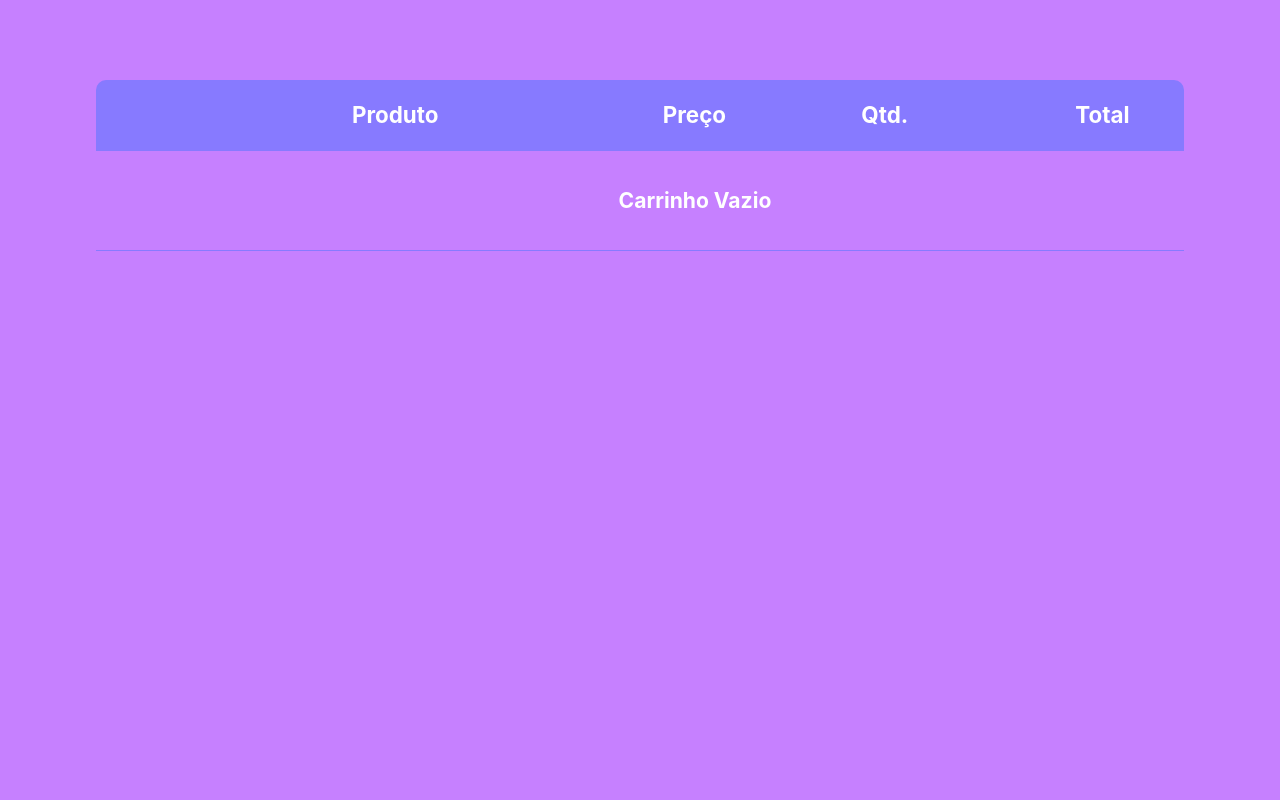
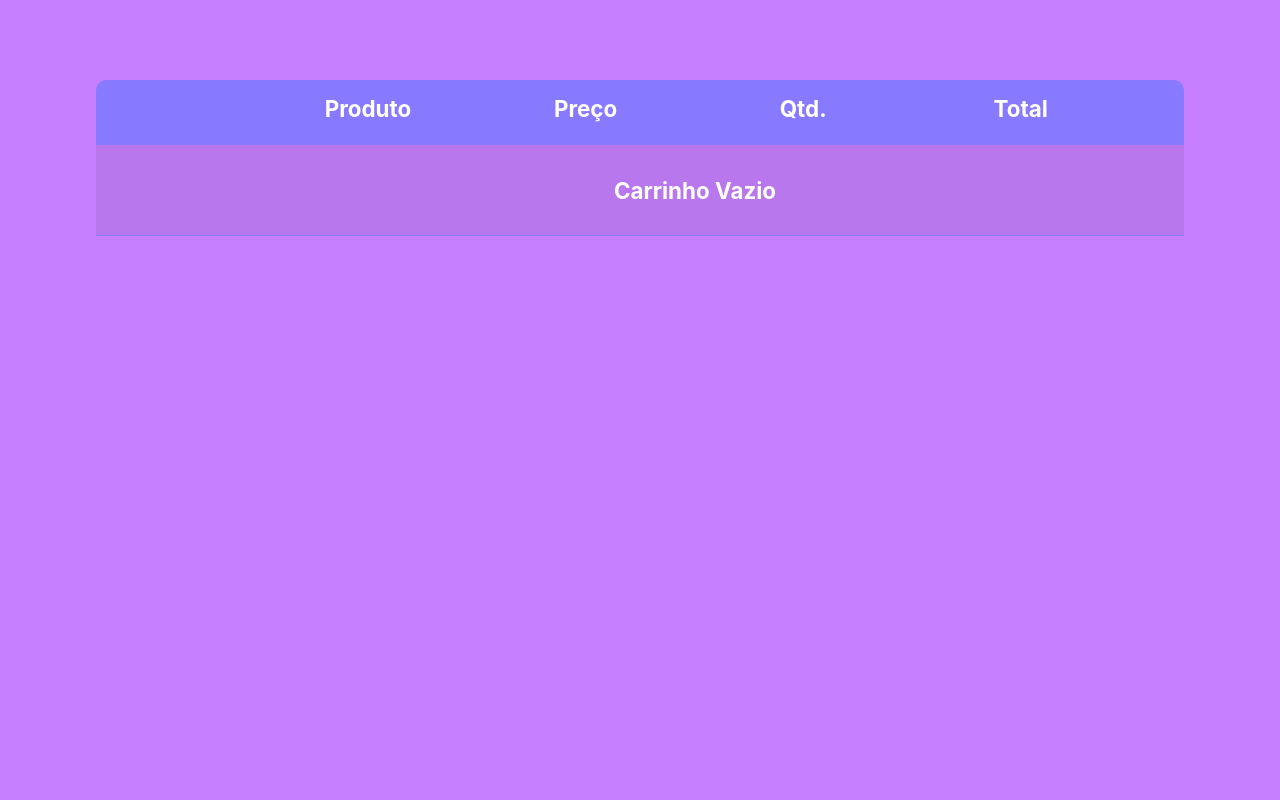
Before and after one commit to marble-zone/Lojas-brasileiranas, a PHP site: page /checkout.html in a window 1280 px wide. Run offline with PHP 8.4, Linux system fonts and the light colour scheme; some libraries are stand-ins or nearby versions.

Commit message:
SEM TABLE AAAAAAAAAAAAA

```diff
--- a/checkout.html
+++ b/checkout.html
@@ -3,7 +3,37 @@
   <script src="https://code.iconify.design/1/1.0.7/iconify.min.js"></script>
 </head>
 <div id="container">
-  <table class="cart-table" id="tablePrincipal">
+  <div id="cart-table">
+    <div class="thead">
+      <p class="th th1"> Produto </p>
+      <p class="th th2"> Preço </p>
+      <p class="th th3"> Qtd. </p>
+      <p class="th th4"> Total </p>
+    </div>
+    <div id="tablePrincipal">
+  <!--<div class="tr">
+        <div class="td1">
+          <button class="btn-excluirItem marginBtn">X</button>
+          <img class="imgproduct" src="images/products/bone.png">
+        </div>
+        <p class="td2 marginText"> Boné </p>
+        <p class="td3 marginText"> R$10,00 </p>
+        <div class="td4 marginBtn">
+          <button class="plusbtt" >+</button>
+          <p class="quantnumber" >1</p>
+          <button class="minusbtt" >-</button>
+        </div>
+        <p class="td5 marginText"> R$1.6,00</p>
+      </div>-->
+  </div>
+  <div class="thead" id="tableTotal">
+    <p class="th th1"> Total </p>
+    <p class="th th2"> </p>
+    <p id="quantTotal" class="th th3"> 50 </p>
+    <p class="th th4"> R$12.786,00 </p>
+  </div>
+
+  <!--<table class="cart-table" id="tablePrincipal">
     <thead>
       <th></th>
       <th>Produto</th>
@@ -12,7 +42,7 @@
       <th>Total</th>
     </thead>
     <tbody>
-      <!--<tr>
+      <tr>
         <td><button class="btn-excluirItem">X</button></td>
         <td class="product">
           <img class="imgproduct" src="">
@@ -25,7 +55,7 @@
           <button class="minusbtt">-</button>
         </td>
         <td></td>
-      </tr>-->
+      </tr>
     </tbody>
   </table>
   <table id="tableTotal" class="cart-table">
@@ -36,7 +66,7 @@
       <th id="quantTotal"></th>
       <th></th>
     </thead>
-  </table>
+  </table>-->
 </div>
 <script type="text/javascript" src="js/util.js"> </script>
 <script type="text/javascript" src="js/shooping/addShopCart.js"> </script>
--- a/css/checkout.css
+++ b/css/checkout.css
@@ -16,8 +16,8 @@
     overflow: hidden;
 }
 
-.cart-table {
-    display: none;
+#cart-table {
+    display: block;
     width: 85%;
     margin: 80px auto 0 auto;
     border-spacing: 0px;
@@ -26,35 +26,51 @@
     border-radius: 10px 10px 0 0;
 }
 
-.cart-table th {
-    height: 70px;
+#tablePrincipal {
+    display: none;
+}
+
+#tableTotal {
+    display: none;
+}
+
+.thead {
+    display: grid;
+    grid-template-columns: 15% 20% 20% 20% 20%;
     background-color: var(--purpleBlue);
+}
+
+.th {
+    height: 50px;
     color: white;
     font-weight: bold;
     font-size: 1.4em;
+    margin-top: 15px;
+    text-align: center;
 }
 
-.cart-table th:nth-child(1) {
-    width: 5%;
+.th1 {
+    flex-grow: 1.4;
+    grid-column-start: 1;
+    grid-column-start: 2;
 }
 
-.cart-table th:nth-child(2) {
-    width: 45%;
+.th2 {
+    flex-grow: 2.1;
 }
 
-.cart-table th:nth-child(3) {
-    width: 10%;
+.th3 {
+    flex-grow: 2.2;
 }
 
-.cart-table th:nth-child(4) {
-    width: 25%;
+.th4 {
+    flex-grow: 1;
 }
 
-.cart-table th:nth-child(5) {
-    width: 15%;
-}
-
-.cart-table td {
+.tr {
+    display: grid;
+    grid-template-columns: 15% 20% 20% 20% 20%;
+    border-bottom: 1px solid var(--purpleBlue);
     height: 100px;
     color: white;
     font-weight: bold;
@@ -62,12 +78,37 @@
     text-align: center;
 }
 
-.cart-table tr {
-    border-bottom: 1px solid var(--purpleBlue);
+.tr:nth-of-type(even) {
+    background-color: rgb(184, 119, 236);
 }
 
-.cart-table tr:nth-of-type(even) {
-    background-color: rgb(184, 119, 236);
+.marginBtn {
+    margin-top: 30px;
+}
+
+.marginText {
+    margin-top: 35px;
+}
+
+.td1 {
+    display: flex;
+    gap: 20px;
+}
+
+.td2 {
+    flex-grow: 1;
+}
+
+.td3 {
+    flex-grow: 1;
+}
+
+.td4 {
+    flex-grow: 1;
+}
+
+.td5 {
+    flex-grow: 1;
 }
 
 .product {
@@ -83,17 +124,10 @@
     max-width: 100px;
     height: auto;
     max-height: 80px;
+    margin-top: 10px;
 }
 
-.textproduct {
-    grid-column-start: 2;
-    grid-column-end: 3;
-    padding-top: 25px;
-    text-align: center;
-}
-
-td>button {
-    margin: 0 auto 0 auto;
+div>button {
     display: inline-block;
     width: 40px;
     height: 40px;
@@ -109,14 +143,14 @@ td>button {
     transition-duration: 0.2s;
 }
 
-td>button:hover {
+div>button:hover {
     background-color: whitesmoke;
     background-clip: border-box;
     color: var(--purpleBlue);
     border: 3px solid var(--purpleBlue);
 }
 
-td>button:active {
+div>button:active {
     background-color: rgb(230, 230, 230);
     background-clip: border-box;
     color: #7667ff;
@@ -134,7 +168,7 @@ td>button:active {
 .quantnumber {
     width: 28px;
     height: 32px;
-    margin: 0px 10px 0px 10px;
+    margin: 0px 5px 0px 5px;
     display: inline-block;
     font-size: x-large;
 }
@@ -144,6 +178,6 @@ td>button:active {
     margin-top: 0;
 }
 
-#tableTotal tr {
+#tableTotal .tr {
     border-bottom: none;
 }
--- a/js/util.js
+++ b/js/util.js
@@ -13,33 +13,32 @@ class UTIL {
     }
 
     carrinhoNaoVazio() {
-        document.querySelectorAll(".cart-table").forEach((tabela) => {
-            tabela.style.display = "table";
-        });
+        document.getElementById("tablePrincipal").style.display = "block";
+        document.getElementById("tableTotal").style.display = "grid";
         let eleQuant = document.getElementById("quantTotal");
         eleQuant.innerHTML = `${JSON.parse(sessionStorage.getItem('somaQuant'))}`;
         (eleQuant.nextElementSibling).innerHTML = util.reais.format(JSON.parse(sessionStorage.getItem('somaTotal')));
     }
 
     carrinhoVazio() {
-        let tabela = document.getElementById("tablePrincipal");
         let tableTotal = document.getElementById("tableTotal");
         tableTotal.style.display = "none";
 
-        let tbody = tabela.children[1];
-
-        let tr = document.createElement("tr");
-        tr.style.height = "100px";
-
-        let td = document.createElement("td");
-        td.setAttribute("colspan", "5");
-        td.style.textAlign = "center";
+        /*let tr = document.createElement("div");
+        tr.classList.add("tr");*/
 
         let div = document.createElement("div");
         div.style.display = "flex";
         div.style.flexDirection = "row";
         div.style.justifyContent = "center";
         div.style.alignItems = "center";
+        div.style.paddingTop = "15px";
+        div.style.paddingBottom = "15px";
+        //border - bottom: 1px solid var(--purpleBlue);
+        div.style.borderBottomStyle = "solid";
+        div.style.borderBottomWidth = "1px";
+        div.style.borderBottomColor = "#877aff";
+        div.style.backgroundColor = "rgb(184, 119, 236)";
 
         let icon = document.createElement("span");
         icon.classList.add("iconify");
@@ -52,17 +51,17 @@ class UTIL {
 
         let p = document.createElement("p");
         p.innerText = "Carrinho Vazio";
-        p.style.fontSize = "1.2em";
+        p.style.fontSize = "1.4em";
         p.style.color = "white";
+        p.style.fontWeight = "bold";
 
 
         div.appendChild(icon);
         div.appendChild(p);
-        td.appendChild(div);
-        tr.appendChild(td);
-        tbody.appendChild(tr);
-
-        tabela.style.display = "table";
+        //tr.appendChild(div);
+        let tbody = document.getElementById("tablePrincipal");
+        tbody.appendChild(div);
+        tbody.style.display = "block";
     }
 }
 
```
Also changed, not shown: js/shooping/addShopCart.js (+47 -36 lines).
